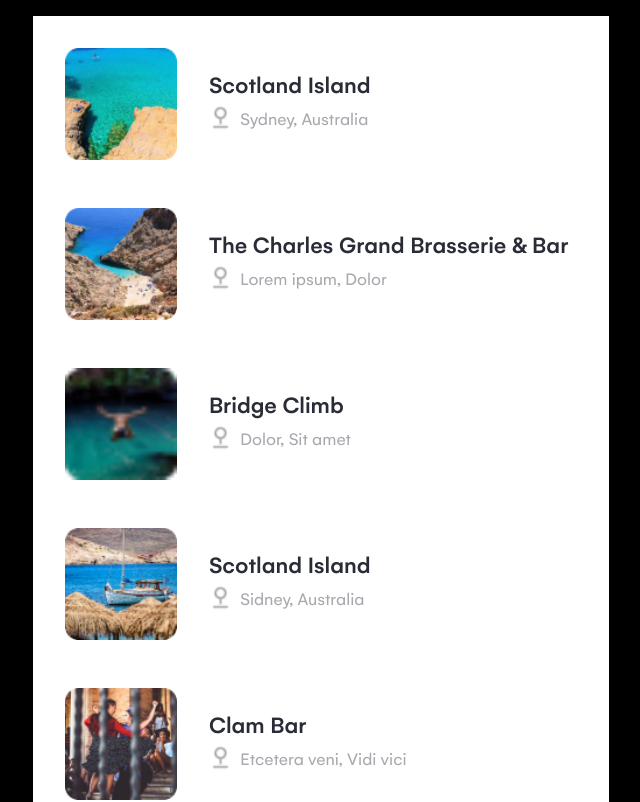
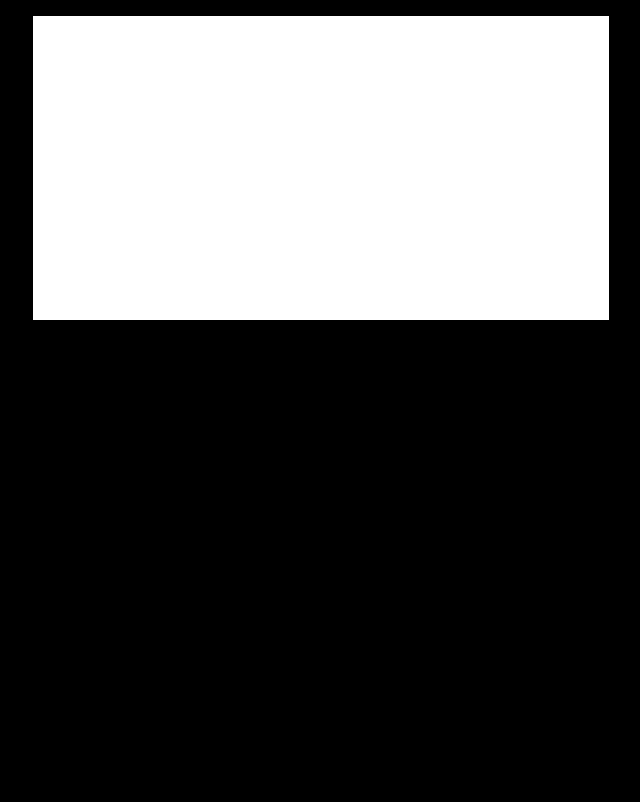
Before and after one commit to Kemi-Oluwadahunsi/Drag-and-Drop-Effect, a Next.js app: page / in a window 1280 px wide. Shown: the top 802 px of the page, without its empty margins (319-959 px from the left). Built offline with nearby package versions, Linux system fonts and the light colour scheme.

Commit message:
testing for mobile view

```diff
--- a/app/page.js
+++ b/app/page.js
@@ -1,129 +1,220 @@
+// "use client";
+// import Head from "next/head";
+// import Card from "./ui/Component/Card/page";
+// import { useEffect, useState } from "react";
+// import data from "./ui/data";
+
+// export default function Home() {
+//   const [cards, setCards] = useState(data);
+//   const [draggingCardId, setDraggingCardId] = useState(null);
+//   const [dragImage, setDragImage] = useState(null);
+//   const [dragOverCardId, setDragOverCardId] = useState(null);
+
+//   useEffect(() => {
+//     const handleTouchMove = (e) => {
+//       if (dragImage) {
+//         const touch = e.touches[0];
+//         dragImage.style.top = `${touch.pageY - 25}px`;
+//         dragImage.style.left = `${touch.pageX - 50}px`;
+//         e.preventDefault();
+//       }
+//     };
+
+//     document.addEventListener("touchmove", handleTouchMove, { passive: false });
+//     return () => {
+//       document.removeEventListener("touchmove", handleTouchMove);
+//     };
+//   }, [dragImage]);
+
+//   const handleDragStart = (e, id, title, image) => {
+//     setDraggingCardId(id);
+//     const dragImage = document.createElement("div");
+//     dragImage.id = "drag-image";
+//     dragImage.style.position = "absolute";
+//     dragImage.style.width = "250px";
+//     dragImage.style.height = "80px";
+//     dragImage.style.display = "flex";
+//     dragImage.style.alignItems = "center";
+//     dragImage.style.justifyContent = "start";
+//     dragImage.style.backgroundColor = "white";
+//     dragImage.style.border = "1px solid rgba(0,0,0,0.1)";
+//     dragImage.style.borderRadius = "8px";
+//     dragImage.style.paddingLeft = "8px";
+//     dragImage.style.boxShadow = "0 2px 10px rgba(0,0,0,0.3)";
+//     dragImage.style.pointerEvents = "none";
+//     dragImage.innerHTML = `
+//       <img src="${image}" alt="${title}" class="w-8 h-8 rounded-sm" />
+//       <h2 class="text-[0.9rem] font-bold ml-2">${title}</h2>
+//     `;
+//     document.body.appendChild(dragImage);
+//     e.dataTransfer.setDragImage(dragImage, 50, 25);
+//     setDragImage(dragImage);
+
+//     const moveDragImage = (event) => {
+//       dragImage.style.top = `${event.pageY - 25}px`;
+//       dragImage.style.left = `${event.pageX - 50}px`;
+//     };
+
+//     document.addEventListener("dragover", moveDragImage);
+
+//     e.target.addEventListener(
+//       "dragend",
+//       () => {
+//         document.removeEventListener("dragover", moveDragImage);
+//         if (dragImage) {
+//           dragImage.remove();
+//           setDragImage(null);
+//         }
+//       },
+//       { once: true }
+//     );
+//   };
+
+//   const handleTouchStart = (e, id, title, image) => {
+//     setDraggingCardId(id);
+//     const dragImage = document.createElement("div");
+//     dragImage.id = "drag-image";
+//     dragImage.style.position = "absolute";
+//     dragImage.style.width = "250px";
+//     dragImage.style.height = "80px";
+//     dragImage.style.display = "flex";
+//     dragImage.style.alignItems = "center";
+//     dragImage.style.justifyContent = "start";
+//     dragImage.style.backgroundColor = "white";
+//     dragImage.style.border = "1px solid rgba(0,0,0,0.1)";
+//     dragImage.style.borderRadius = "8px";
+//     dragImage.style.paddingLeft = "8px";
+//     dragImage.style.boxShadow = "0 2px 10px rgba(0,0,0,0.3)";
+//     dragImage.style.pointerEvents = "none";
+//     dragImage.innerHTML = `
+//       <img src="${image}" alt="${title}" class="w-8 h-8 rounded-sm" />
+//       <h2 class="text-[0.9rem] font-bold ml-2">${title}</h2>
+//     `;
+//     document.body.appendChild(dragImage);
+//     setDragImage(dragImage);
+
+//     const touch = e.touches[0];
+//     dragImage.style.top = `${touch.pageY - 25}px`;
+//     dragImage.style.left = `${touch.pageX - 50 }px`;
+//     e.preventDefault();
+//   };
+
+//   const handleDragEnd = () => {
+//     if (dragImage) {
+//       dragImage.remove();
+//       setDragImage(null);
+//     }
+//     setDraggingCardId(null);
+//     setDragOverCardId(null);
+//   };
+
+//    const handleTouchEnd = (e, id) => {
+//      if (dragImage) {
+//        dragImage.remove();
+//        setDragImage(null);
+//      }
+//      setDraggingCardId(null);
+//      setDragOverCardId(null);
+//    };
+
+//   // const handleTouchEnd = (e, id) => {
+//   //   if (dragImage) {
+//   //     dragImage.remove();
+//   //     setDragImage(null);
+//   //   }
+//   //   handleDrop(e, id);
+//   // };
+
+//   const handleDragOver = (e, id) => {
+//     e.preventDefault();
+//     if (id === draggingCardId) return;
+//     setDragOverCardId(id);
+//   };
+
+//   const handleDrop = (e, id) => {
+//     e.preventDefault();
+//     if (id === draggingCardId) return;
+
+//     const newCards = [...cards];
+//     const draggedIndex = newCards.findIndex(
+//       (card) => card.id === draggingCardId
+//     );
+//     const targetIndex = newCards.findIndex((card) => card.id === id);
+
+//     const [draggedCard] = newCards.splice(draggedIndex, 1);
+//     newCards.splice(targetIndex, 0, draggedCard);
+
+//     setCards(newCards);
+//     handleDragEnd();
+//   };
+
+//   const handleTouchMove = (e) => {
+//     if (dragImage) {
+//       const touch = e.touches[0];
+//       dragImage.style.top = `${touch.pageY - 25}px`;
+//       dragImage.style.left = `${touch.pageX - 50}px`;
+//       e.preventDefault();
+//     }
+//   };
+
+//   useEffect(() => {
+//     document.addEventListener("touchmove", handleTouchMove, { passive: false });
+//     return () => {
+//       document.removeEventListener("touchmove", handleTouchMove);
+//     };
+//   }, [dragImage]);
+
+
+
+//   return (
+//     <div className="container mx-auto py-4 w-[90%] sm:w-[60%] lg:w-[50%] xl:w-[45%] bg-white my-4">
+//       <Head>
+//         <title>Drag and Drop App</title>
+//         <link rel="icon" href="/favicon.ico" />
+//       </Head>
+//       <div className="space-y-4">
+//         {cards.map((card) => (
+//           <Card
+//             key={card.id}
+//             id={card.id}
+//             title={card.title}
+//             image={card.image}
+//             subLocation={card.subLocation}
+//             handleDragStart={handleDragStart}
+//             handleDragEnd={handleDragEnd}
+//             handleDragOver={handleDragOver}
+//             handleDrop={(e) => handleDrop(e, card.id)}
+//             handleTouchStart={handleTouchStart}
+//             handleTouchEnd={(e) => handleTouchEnd(e, card.id)}
+//             isDragging={draggingCardId === card.id}
+//             isDraggedOver={dragOverCardId === card.id}
+//           />
+//         ))}
+//       </div>
+//     </div>
+//   );
+// }
+
+
+
+
+// page.js
 "use client";
 import Head from "next/head";
 import Card from "./ui/Component/Card/page";
-import { useEffect, useState } from "react";
+import { useState } from "react";
 import data from "./ui/data";
 
 export default function Home() {
   const [cards, setCards] = useState(data);
   const [draggingCardId, setDraggingCardId] = useState(null);
-  const [dragImage, setDragImage] = useState(null);
   const [dragOverCardId, setDragOverCardId] = useState(null);
-
-  useEffect(() => {
-    const handleTouchMove = (e) => {
-      if (dragImage) {
-        const touch = e.touches[0];
-        dragImage.style.top = `${touch.pageY - 25}px`;
-        dragImage.style.left = `${touch.pageX - 50}px`;
-        e.preventDefault();
-      }
-    };
-
-    document.addEventListener("touchmove", handleTouchMove, { passive: false });
-    return () => {
-      document.removeEventListener("touchmove", handleTouchMove);
-    };
-  }, [dragImage]);
 
   const handleDragStart = (e, id, title, image) => {
     setDraggingCardId(id);
-    const dragImage = document.createElement("div");
-    dragImage.id = "drag-image";
-    dragImage.style.position = "absolute";
-    dragImage.style.width = "250px";
-    dragImage.style.height = "80px";
-    dragImage.style.display = "flex";
-    dragImage.style.alignItems = "center";
-    dragImage.style.justifyContent = "start";
-    dragImage.style.backgroundColor = "white";
-    dragImage.style.border = "1px solid rgba(0,0,0,0.1)";
-    dragImage.style.borderRadius = "8px";
-    dragImage.style.paddingLeft = "8px";
-    dragImage.style.boxShadow = "0 2px 10px rgba(0,0,0,0.3)";
-    dragImage.style.pointerEvents = "none";
-    dragImage.innerHTML = `
-      <img src="${image}" alt="${title}" class="w-8 h-8 rounded-sm" />
-      <h2 class="text-[0.9rem] font-bold ml-2">${title}</h2>
-    `;
-    document.body.appendChild(dragImage);
-    e.dataTransfer.setDragImage(dragImage, 50, 25);
-    setDragImage(dragImage);
-
-    const moveDragImage = (event) => {
-      dragImage.style.top = `${event.pageY - 25}px`;
-      dragImage.style.left = `${event.pageX - 50}px`;
-    };
-
-    document.addEventListener("dragover", moveDragImage);
-
-    e.target.addEventListener(
-      "dragend",
-      () => {
-        document.removeEventListener("dragover", moveDragImage);
-        if (dragImage) {
-          dragImage.remove();
-          setDragImage(null);
-        }
-      },
-      { once: true }
-    );
+    e.dataTransfer.setData("text/plain", id);
+    e.dataTransfer.dropEffect = "move";
   };
-
-  const handleTouchStart = (e, id, title, image) => {
-    setDraggingCardId(id);
-    const dragImage = document.createElement("div");
-    dragImage.id = "drag-image";
-    dragImage.style.position = "absolute";
-    dragImage.style.width = "250px";
-    dragImage.style.height = "80px";
-    dragImage.style.display = "flex";
-    dragImage.style.alignItems = "center";
-    dragImage.style.justifyContent = "start";
-    dragImage.style.backgroundColor = "white";
-    dragImage.style.border = "1px solid rgba(0,0,0,0.1)";
-    dragImage.style.borderRadius = "8px";
-    dragImage.style.paddingLeft = "8px";
-    dragImage.style.boxShadow = "0 2px 10px rgba(0,0,0,0.3)";
-    dragImage.style.pointerEvents = "none";
-    dragImage.innerHTML = `
-      <img src="${image}" alt="${title}" class="w-8 h-8 rounded-sm" />
-      <h2 class="text-[0.9rem] font-bold ml-2">${title}</h2>
-    `;
-    document.body.appendChild(dragImage);
-    setDragImage(dragImage);
-
-    const touch = e.touches[0];
-    dragImage.style.top = `${touch.pageY - 25}px`;
-    dragImage.style.left = `${touch.pageX - 15}px`;
-    e.preventDefault();
-  };
-
-  const handleDragEnd = () => {
-    if (dragImage) {
-      dragImage.remove();
-      setDragImage(null);
-    }
-    setDraggingCardId(null);
-    setDragOverCardId(null);
-  };
-
-   const handleTouchEnd = (e, id) => {
-     if (dragImage) {
-       dragImage.remove();
-       setDragImage(null);
-     }
-     setDraggingCardId(null);
-     setDragOverCardId(null);
-   };
-
-  // const handleTouchEnd = (e, id) => {
-  //   if (dragImage) {
-  //     dragImage.remove();
-  //     setDragImage(null);
-  //   }
-  //   handleDrop(e, id);
-  // };
 
   const handleDragOver = (e, id) => {
     e.preventDefault();
@@ -145,26 +236,9 @@
     newCards.splice(targetIndex, 0, draggedCard);
 
     setCards(newCards);
-    handleDragEnd();
+    setDragOverCardId(null);
+    setDraggingCardId(null);
   };
-
-  const handleTouchMove = (e) => {
-    if (dragImage) {
-      const touch = e.touches[0];
-      dragImage.style.top = `${touch.pageY - 25}px`;
-      dragImage.style.left = `${touch.pageX - 15}px`;
-      e.preventDefault();
-    }
-  };
-
-  useEffect(() => {
-    document.addEventListener("touchmove", handleTouchMove, { passive: false });
-    return () => {
-      document.removeEventListener("touchmove", handleTouchMove);
-    };
-  }, [dragImage]);
-
-
 
   return (
     <div className="container mx-auto py-4 w-[90%] sm:w-[60%] lg:w-[50%] xl:w-[45%] bg-white my-4">
@@ -181,11 +255,8 @@
             image={card.image}
             subLocation={card.subLocation}
             handleDragStart={handleDragStart}
-            handleDragEnd={handleDragEnd}
             handleDragOver={handleDragOver}
-            handleDrop={(e) => handleDrop(e, card.id)}
-            handleTouchStart={handleTouchStart}
-            handleTouchEnd={(e) => handleTouchEnd(e, card.id)}
+            handleDrop={handleDrop}
             isDragging={draggingCardId === card.id}
             isDraggedOver={dragOverCardId === card.id}
           />
--- a/app/ui/Component/Card/page.js
+++ b/app/ui/Component/Card/page.js
@@ -1,4 +1,75 @@
-'use client';
+// 'use client';
+// import Image from "next/image";
+// import React from "react";
+
+// const Card = ({
+//   id,
+//   title,
+//   image,
+//   subLocation,
+//   handleDragStart,
+//   handleDragOver,
+//   handleDrop,
+//   handleDragEnd,
+//   handleTouchStart,
+//   handleTouchEnd,
+//   isDragging,
+//   isDraggedOver,
+// }) => {
+//   return (
+//     <div
+//       id={`card-${id}`}
+//       className={`card items-center p-4 pl-0 sm:pl-6 lg:pl-8 flex gap-4 lg:gap-8 cursor-pointer ${
+//         isDragging ? " bg-[#F4F5F6]" : "bg-white"
+//       } ${isDraggedOver ? "border-b-2 border-[#1E9BF0]" : ""}`}
+//       draggable
+//       onDragStart={(e) => handleDragStart(e, id, title, image)}
+//       onDragOver={(e) => handleDragOver(e, id)}
+//       onDrop={handleDrop}
+//       onDragEnd={handleDragEnd}
+//       onTouchStart={(e) => handleTouchStart(e, id, title, image)}
+//       onTouchEnd={handleTouchEnd}
+//     >
+//       <div className="">
+//         <Image
+//           src={image}
+//           alt={title}
+//           className="w-16 h-16 sm:w-20 sm:h-20 md:w-24 md:h-24 lg:w-28 lg:h-28"
+//           width={100}
+//           height={100}
+//         />
+//       </div>
+
+//       <div className="flex flex-col">
+//         <h2 className="font-primary text-[#292B36] font-medium text-base sm:text-[1.2rem] lg:text-[1.3rem] xl:text-[1.5rem]">
+//           {title}
+//         </h2>
+
+//         <div className="flex gap-2 items-center">
+//           <div>
+//             <Image
+//               src={`/images/location.png`}
+//               alt={title}
+//               className="w-[100%] h-6 sm:w-[100%] sm:h-8 lg:w-[100%] lg:h-8"
+//               width={20}
+//               height={20}
+//             />
+//           </div>
+
+//           <p className="text-[#A8A9AE] font-secondary text-lg pt-2">
+//             {subLocation}
+//           </p>
+//         </div>
+//       </div>
+//     </div>
+//   );
+// };
+
+// export default Card;
+
+
+
+"use client";
 import Image from "next/image";
 import React from "react";
 
@@ -10,57 +81,21 @@
   handleDragStart,
   handleDragOver,
   handleDrop,
-  handleDragEnd,
-  handleTouchStart,
-  handleTouchEnd,
   isDragging,
   isDraggedOver,
 }) => {
   return (
     <div
       id={`card-${id}`}
-      className={`card items-center p-4 pl-0 sm:pl-6 lg:pl-8 flex gap-4 lg:gap-8 cursor-pointer ${
+      className={`card items-center p-4 pl-0 sm:pl-6 lg:pl-8 flex gap-4 lg:gap-8  cursor-pointer ${
         isDragging ? " bg-[#F4F5F6]" : "bg-white"
       } ${isDraggedOver ? "border-b-2 border-[#1E9BF0]" : ""}`}
       draggable
       onDragStart={(e) => handleDragStart(e, id, title, image)}
       onDragOver={(e) => handleDragOver(e, id)}
-      onDrop={handleDrop}
-      onDragEnd={handleDragEnd}
-      onTouchStart={(e) => handleTouchStart(e, id, title, image)}
-      onTouchEnd={handleTouchEnd}
+      onDrop={(e) => handleDrop(e, id)}
     >
-      <div className="">
-        <Image
-          src={image}
-          alt={title}
-          className="w-16 h-16 sm:w-20 sm:h-20 md:w-24 md:h-24 lg:w-28 lg:h-28"
-          width={100}
-          height={100}
-        />
-      </div>
-
-      <div className="flex flex-col">
-        <h2 className="font-primary text-[#292B36] font-medium text-base sm:text-[1.2rem] lg:text-[1.3rem] xl:text-[1.5rem]">
-          {title}
-        </h2>
-
-        <div className="flex gap-2 items-center">
-          <div>
-            <Image
-              src={`/images/location.png`}
-              alt={title}
-              className="w-[100%] h-6 sm:w-[100%] sm:h-8 lg:w-[100%] lg:h-8"
-              width={20}
-              height={20}
-            />
-          </div>
-
-          <p className="text-[#A8A9AE] font-secondary text-lg pt-2">
-            {subLocation}
-          </p>
-        </div>
-      </div>
+      {/* Content as before */}
     </div>
   );
 };
```
